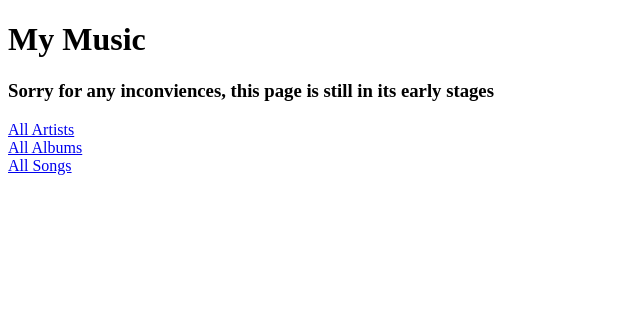
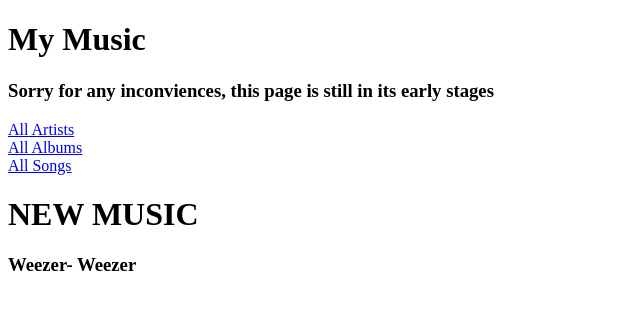
Before and after one commit to mymusic1234/h, a plain HTML site: page index.html in a window 1280 px wide. Shown: the whole page, without its empty margins (0-640 px from the left). Drawn offline with Linux system fonts and the light colour scheme.

Commit message:
Update index.html

```diff
--- a/index.html
+++ b/index.html
@@ -22,6 +22,10 @@
 
   <a href ="mymusic.github.io/songs">All Songs</a><br>
 
+      <h1>NEW MUSIC</h1>
+
+      <h3>Weezer- Weezer</h3>
+
     </div>
 
   </body>
```
